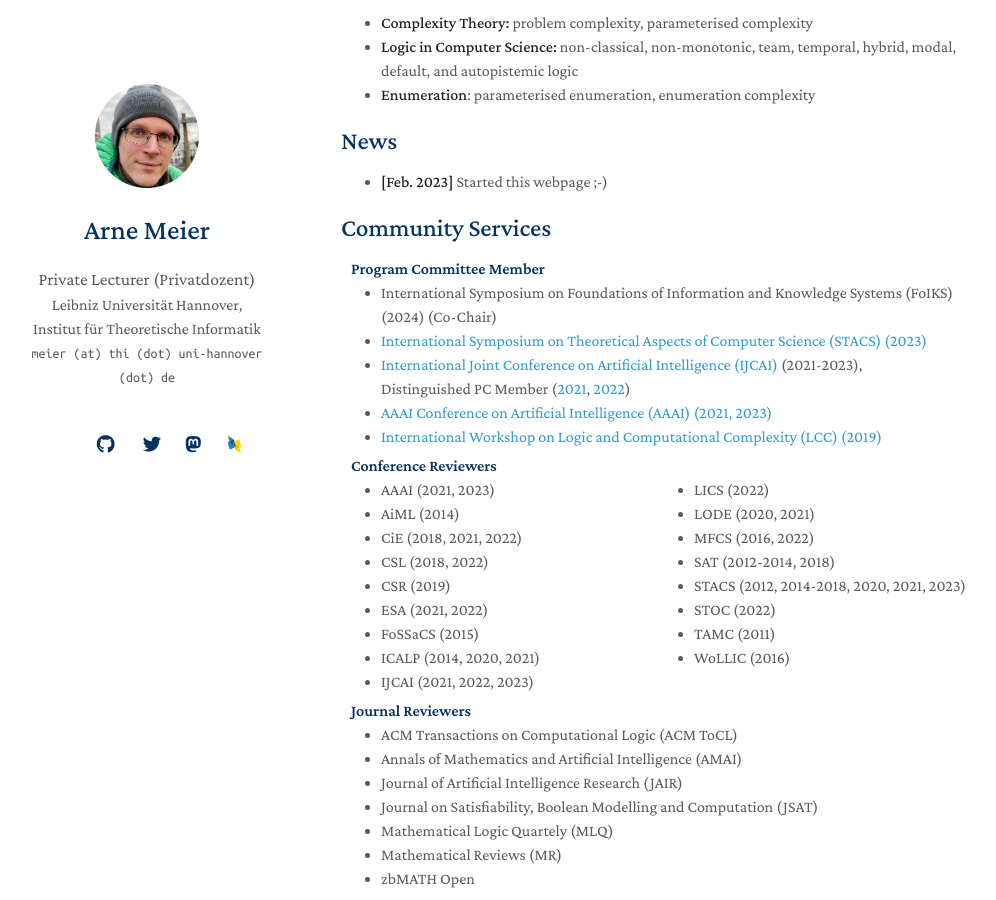
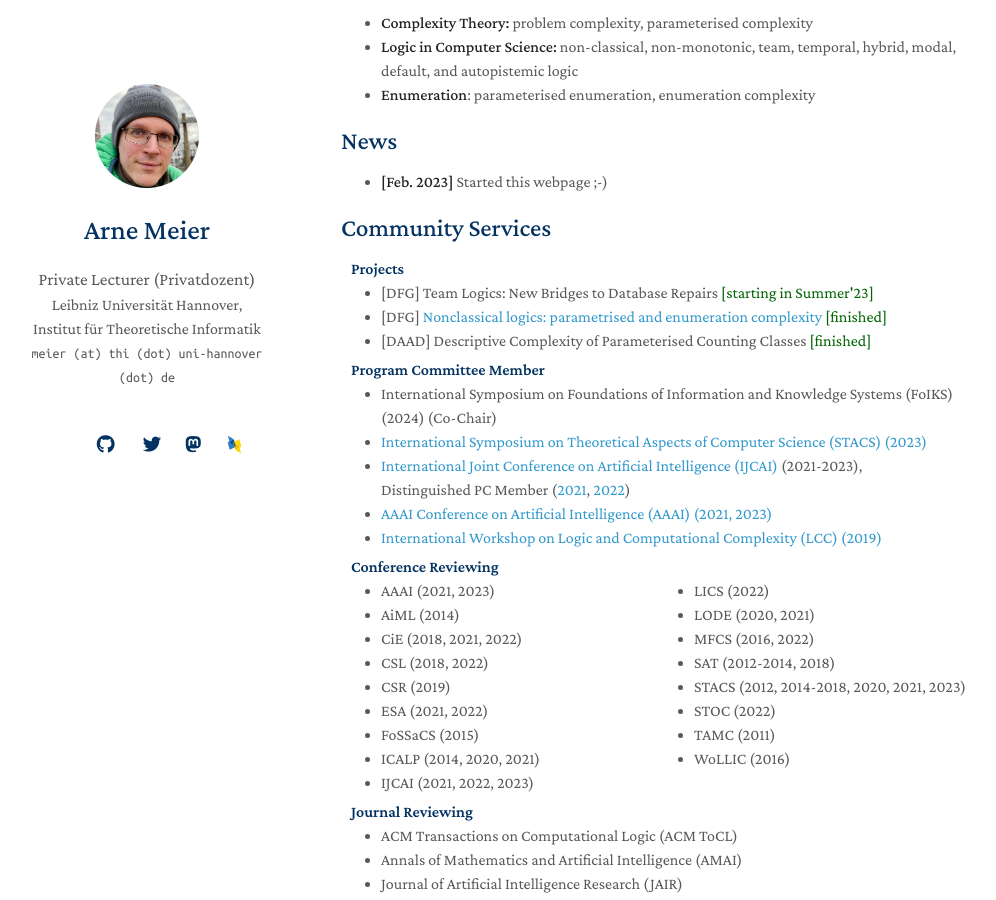
Before and after one commit to ArneMeier/ArneMeier.github.io, a Jekyll site: the page built from index.md, in a window 1280 px wide and 900 px high, scrolled down 232 px. Shown: the whole window, without its empty margins (129-1125 px from the left). Built offline with Jekyll 4.4.1, drawn with Linux system fonts in a browser that asks for light colours; nearby versions of some CDN libraries; a style sheet for code colours, icons or effects is not loaded; our own code applies the rules of GitHub Pages for plain Markdown files.

Commit message:
added projects and errata diss

```diff
--- a/_includes/services.md
+++ b/_includes/services.md
@@ -1,4 +1,12 @@
 ## Community Services
+
+<h4 style="margin:0 10px 0;">Projects</h4>
+
+<ul style="margin:0 0 5px;">
+  <li><autocolor>[DFG] Team Logics: New Bridges to Database Repairs</autocolor>  <font color="darkgreen">[starting in Summer'23]</font></li>
+  <li><autocolor>[DFG] <a href="https://gepris.dfg.de/gepris/projekt/247444366" target="_blank">Nonclassical logics: parametrised and enumeration complexity</a></autocolor>  <font color="darkgreen">[finished]</font></li>
+  <li><autocolor>[DAAD] Descriptive Complexity of Parameterised Counting Classes</autocolor>  <font color="darkgreen">[finished]</font></li>
+</ul>
 
 <h4 style="margin:0 10px 0;">Program Committee Member</h4>
 
@@ -10,7 +18,7 @@
   <li><autocolor><a href="https://www.cs.swansea.ac.uk/lcc/lcc2019.html">International Workshop on Logic and Computational Complexity (LCC) (2019)</a></autocolor></li>
 </ul>
 
-<h4 style="margin:0 10px 0;">Conference Reviewers</h4>
+<h4 style="margin:0 10px 0;">Conference Reviewing</h4>
 
 <ul style="margin:0 0 5px; column-count:2;">
   <li><autocolor>AAAI</autocolor> (2021, 2023)</li>
@@ -32,7 +40,7 @@
   <li><autocolor>WoLLIC</autocolor> (2016)</li>
 </ul>
 
-<h4 style="margin:0 10px 0;">Journal Reviewers</h4>
+<h4 style="margin:0 10px 0;">Journal Reviewing</h4>
 
 <ul style="margin:0 0 20px;">
   <li><a href="https://dl.acm.org/journal/tocl"><autocolor>ACM Transactions on Computational Logic (ACM ToCL)</autocolor></a></li>
--- a/bibliography/theses.html
+++ b/bibliography/theses.html
@@ -454,8 +454,8 @@ p.infolinks { margin: 0.3em 0em 0em 0em; padding: 0px; }
 </pre></td>
 </tr>
 <tr id="Meier:2011tp" class="entry">
-	<td>Meier A (2011), <i>"On the Complexity of Modal Logic Variants and their Fragments"</i>. Thesis at: Leibniz Universit&auml;t Hannover, Institut f&uuml;r Theoretische Informatik., November, 2011.
-	<p class="infolinks"> [<a href="javascript:toggleInfo('Meier:2011tp','bibtex')">BibTeX</a>]</p>
+	<td>Meier A (2011), <i>"On the Complexity of Modal Logic Variants and their Fragments"</i>. PhD Thesis at: Leibniz Universit&auml;t Hannover, Institut f&uuml;r Theoretische Informatik., November, 2011.
+	<p class="infolinks"> [<a href="javascript:toggleInfo('Meier:2011tp','bibtex')">BibTeX</a>], [<a href="errata-diss.pdf">Erratum</a>]</p>
 	</td>
 </tr>
 <tr id="bib_Meier:2011tp" class="bibtex noshow">
```
Also changed, not shown: other parts of bibliography/theses.html (+3 -3 lines), 2 other files.
